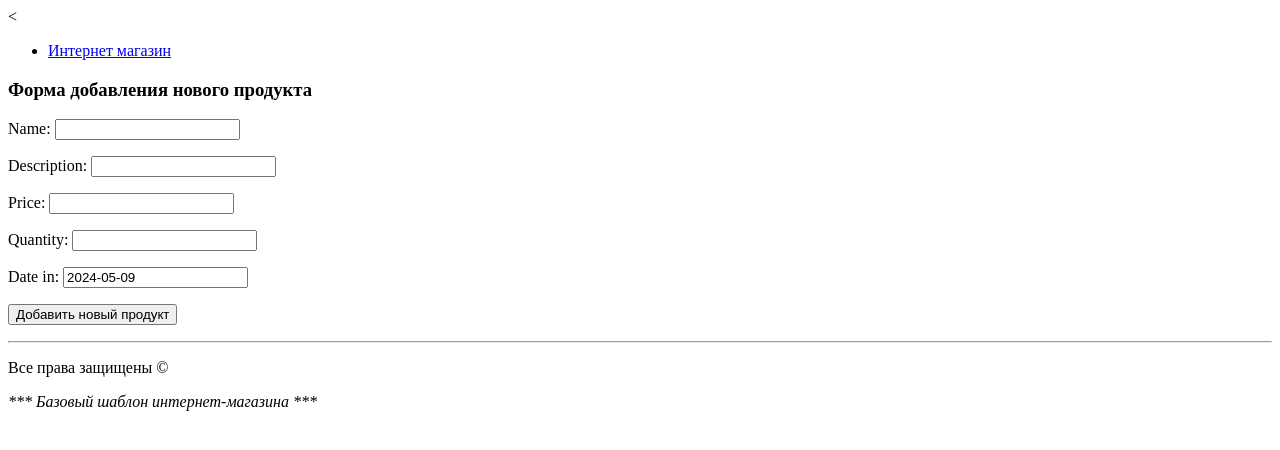
After one commit to Egorik131/Project_hw, a Django app: page /shop/add_product/ in a window 1280 px wide. The commit adds this page. Shown: the top 450 px of the page. Run offline with Django 5.2, Linux system fonts and the light colour scheme.

Commit message:
hw4 - part1

```diff
--- /dev/null
+++ b/myproject/hw2app/forms.py
@@ -0,0 +1,11 @@
+import datetime
+from django import forms
+from .models import Product
+
+
+class ProductForm(forms.Form):
+    name = forms.CharField(max_length=100)
+    description = forms.CharField(max_length=100)
+    price = forms.DecimalField(min_value=0, max_digits=8, decimal_places=2)
+    quantity = forms.IntegerField(min_value=0)
+    date_in = forms.DateField(initial=datetime.date.today)
--- a/myproject/hw2app/templates/hw2app/base.html
+++ b/myproject/hw2app/templates/hw2app/base.html
@@ -12,6 +12,6 @@
     <hr>
     <p>Все права защищены &copy;</p>
 </div>
-<footer>Базовый шаблон интернет-магазина</footer>
+<footer><i>*** Базовый шаблон интернет-магазина ***</i></footer>
 </body>
 </html>
--- a/myproject/hw2app/templates/hw2app/index.html
+++ b/myproject/hw2app/templates/hw2app/index.html
@@ -12,6 +12,7 @@
         <li class="nav-item"><a href="/shop/clients/1/" class="nav-link">Информация по клиенту (по умолчанию Id = 1)</a></li>
         <li class="nav-item"><a href="/shop/client_orders/6/" class="nav-link">Заказы по клиенту (по умолчанию Id = 6)</a></li>
         <li class="nav-item"><a href="/shop/orders_date/6/7/" class="nav-link">Заказы по клиенту и дате (по умолчанию Id = 6 за 7 дней)</a></li>
+        <li class="nav-item"><a href="/shop/add_product/" class="nav-link">Добавить продукт</a></li>
     </ul>
 
     <h1 class="heading">Интернет-магазин</h1>
--- /dev/null
+++ b/myproject/hw2app/templates/hw2app/product_form.html
@@ -0,0 +1,18 @@
+<{% extends 'hw2app/base.html' %}
+
+{% block content %}
+<ul class="nav nav-pills justify-content-end align-items-end">
+    <li class="nav-item"><a href="/shop/" class="nav-link">Интернет магазин</a></li>
+</ul>
+<h3>Форма добавления нового продукта</h3>
+{% if answer %}
+{{ answer }}
+{% else %}
+<form action="" method="post">
+    {% csrf_token %}
+    {{ form.as_p }}
+    <input type="submit" value="Добавить новый продукт">
+</form>
+{% endif %}
+
+{% endblock %}
--- a/myproject/hw2app/urls.py
+++ b/myproject/hw2app/urls.py
@@ -7,4 +7,5 @@ urlpatterns = [
     path('clients/<int:client_id>/', views.get_client_on_id, name='get_clients'),
     path('client_orders/<int:client_id>/', views.get_clients_orders, name='get_client_orders'),
     path('orders_date/<int:client_id>/<int:days>/', views.get_orders_on_date, name='get_orders_on_date'),
+    path('add_product/', views.product_form, name='add_product'),
 ]
--- a/myproject/hw2app/views.py
+++ b/myproject/hw2app/views.py
@@ -3,6 +3,7 @@ import logging
 from django.http import HttpResponse
 from .models import Client, Order, Product
 from django.utils import timezone
+from .forms import ProductForm
 
 logger = logging.getLogger(__name__)
 
@@ -17,10 +18,12 @@ def all_orders(request, order_id):
     order = get_object_or_404(Order, pk=order_id)
     return render(request, 'hw2app/orders_date.html', {'order': order})
 
+
 def get_clients(request):
     clients = Client.objects.all()
     context = {'clients': clients, 'name': 'Клиенты'}
     return render(request, 'hw2app/all_clients.html', context)
+
 
 def get_client_on_id(request, client_id):
     client = get_object_or_404(Client, pk=client_id)
@@ -46,3 +49,22 @@ def get_orders_on_date(request, client_id, days):
     orders = Order.objects.filter(customer=client, date_ordered__range=(start_date, end_date)).order_by('-date_ordered')
     context = {'client': client, 'orders': orders, 'days': days}
     return render(request, 'hw2app/orders_date.html', context)
+
+
+def product_form(request):
+    if request.method == 'POST':
+        form = ProductForm(request.POST)
+        if form.is_valid():
+            name = form.cleaned_data['name']
+            description = form.cleaned_data['description']
+            price = form.cleaned_data['price']
+            quantity = form.cleaned_data['quantity']
+            date_in = form.cleaned_data['date_in']
+            # Делаем что-то с данными
+            product = Product(name=name, description=description, price=price, quantity=quantity, date_in=date_in)
+            product.save()
+            logger.info(f'Получили {name=}, {description=}, {price=}, {quantity=}, {date_in=}.')
+            return render(request, 'hw2app/product_form.html', {'answer': "Продукт добавлен"})
+    else:
+        form = ProductForm()
+    return render(request, 'hw2app/product_form.html', {'form': form})
```
Also changed, not shown: myproject/db.sqlite3, 1 other file.
